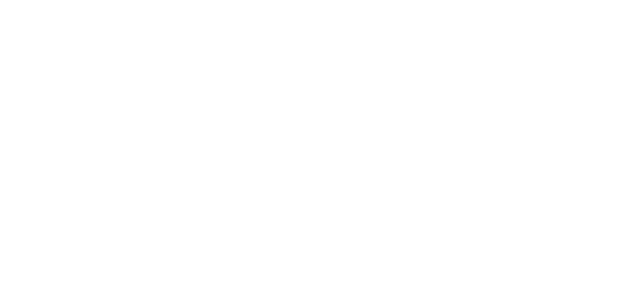
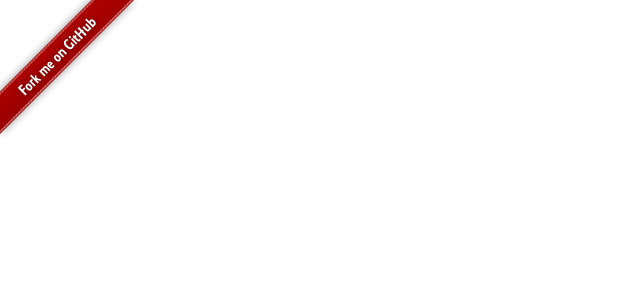
Before and after one commit to hasinhayder/LazyMouse, a plain HTML site: page index.html in a window 1280 px wide. Shown: the whole page, without its empty margins (0-640 px from the left). Drawn offline with Linux system fonts and the light colour scheme.

Commit message:
Fork Badge

```diff
--- a/index.html
+++ b/index.html
@@ -4,22 +4,36 @@
 	<script src="js/jquery-1.10.2.js"></script>
 	<script src="js/jquery-lazymouse.js"></script>
 	<style type="text/css">
-	body{
+	.result{
+		margin-top: 100px;
 		padding: 100px;
 		font-size: 48px;
 		line-height: 70px;
 	}
+	.fork{
+		position: absolute;
+		top:0;
+		left: 0;
+		z-index: 2000;
+	}
 	</style>
 </head>
 <body>
+	<div class="fork">
+		<a href='https://github.com/hasinhayder/LazyMouse' target='_blank'><img src="img/fork.png" alt="" ></a>
+	</div>
+	<div class="result">
+
+	</div>
 	<script>
-
 		$(document).ready(function(){
 			$("body").bind("mouse.active",function(){
-				$("body").html("Mouse Active. Give it a rest for 2 Seconds").css({backgroundColor:"#fff",color:"#222"});
+				$(".result").html("Mouse Active. Give it a rest for 2 Seconds");
+				$("body").css({backgroundColor:"#fff",color:"#222"});
 			});
 			$("body").bind("mouse.inactive",function(){
-				$("body").html("Mouse Inactive").css({backgroundColor:"#ddd",color:"#c0392b"});
+				$(".result").html("Mouse Inactive");
+				$("body").css({backgroundColor:"#ddd",color:"#c0392b"});
 			});
 
 			$.LazyMouse({
```
Also changed, not shown: img/fork.png (added).
